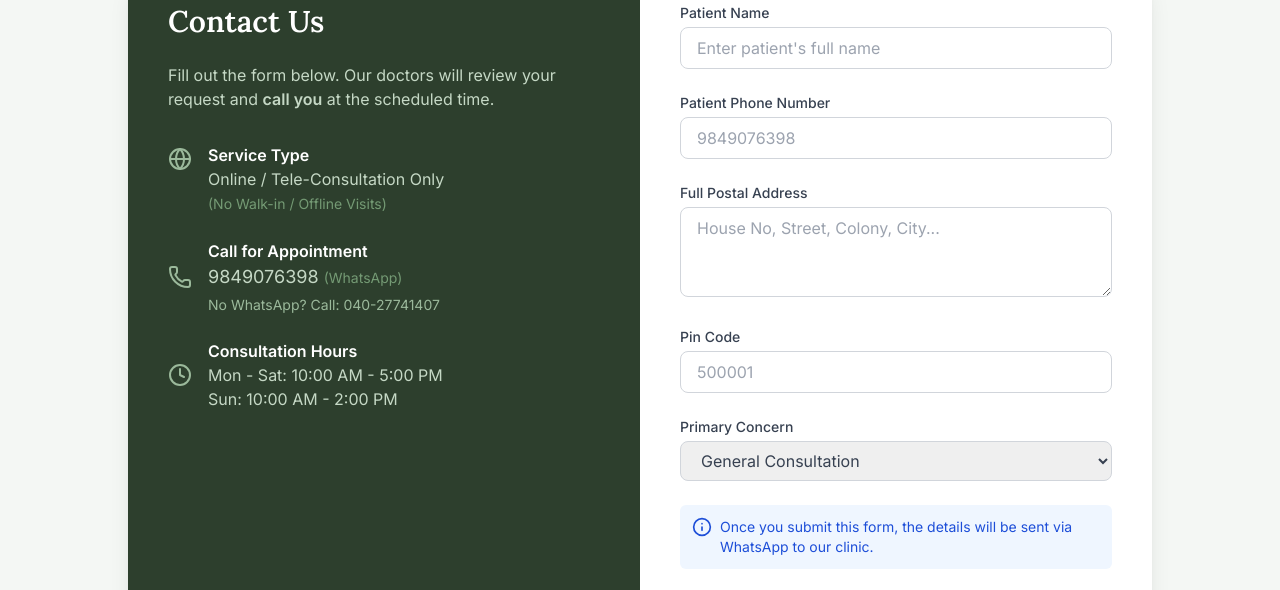
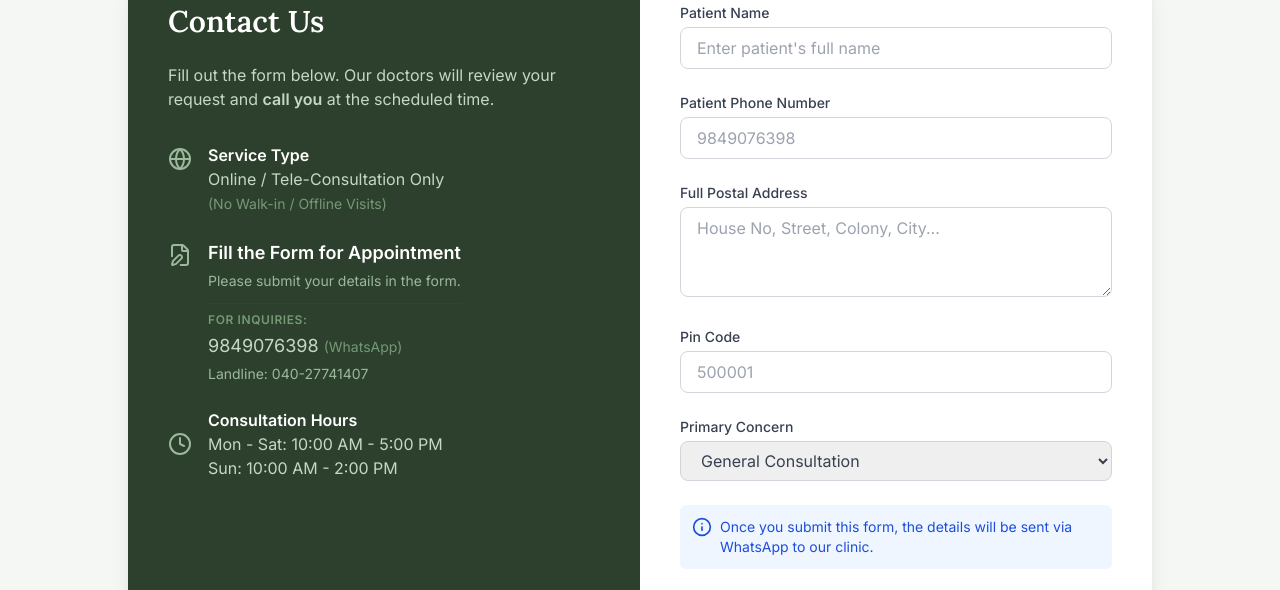
Before and after one commit to AD007-1/sai-homeo-public, a plain HTML site: page index.html in a window 1280 px wide. Shown: the part 2978-3568 px from the top of the page. Drawn offline with nearby package versions, Linux system fonts and the light colour scheme.

```diff
--- a/index.html
+++ b/index.html
@@ -357,14 +357,22 @@
                                         <p class="text-sage-200">Online / Tele-Consultation Only<br><span class="text-sm text-sage-400">(No Walk-in / Offline Visits)</span></p>
                                     </div>
                                 </div>
-                                <div class="flex items-center">
-                                    <i data-lucide="phone" class="w-6 h-6 text-sage-300 mr-4"></i>
+
+                                <!-- Updated Section: Fill Form instead of Call -->
+                                <div class="flex items-start">
+                                    <i data-lucide="file-edit" class="w-6 h-6 text-sage-300 mr-4 mt-1"></i>
                                     <div>
-                                        <h4 class="font-semibold">Call for Appointment</h4>
-                                        <p class="text-sage-200 text-lg">9849076398 <span class="text-sm text-sage-400">(WhatsApp)</span></p>
-                                        <p class="text-sage-300 text-sm mt-1">No WhatsApp? Call: 040-27741407</p>
+                                        <h4 class="font-semibold text-lg">Fill the Form for Appointment</h4>
+                                        <p class="text-sage-300 text-sm mt-1 mb-3">Please submit your details in the form.</p>
+
+                                        <div class="pt-2 border-t border-sage-700/50">
+                                            <p class="text-xs text-sage-400 uppercase tracking-wider font-semibold mb-1">For Inquiries:</p>
+                                            <p class="text-sage-200 text-lg">9849076398 <span class="text-sm text-sage-400">(WhatsApp)</span></p>
+                                            <p class="text-sage-300 text-sm mt-1">Landline: 040-27741407</p>
+                                        </div>
                                     </div>
                                 </div>
+
                                 <div class="flex items-center">
                                     <i data-lucide="clock" class="w-6 h-6 text-sage-300 mr-4"></i>
                                     <div>
```
